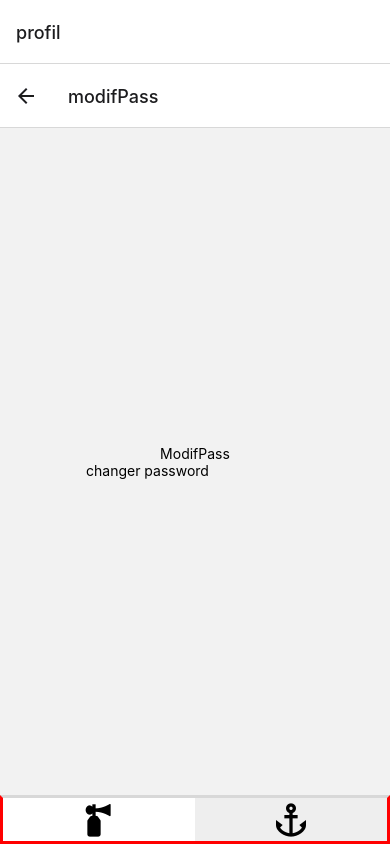
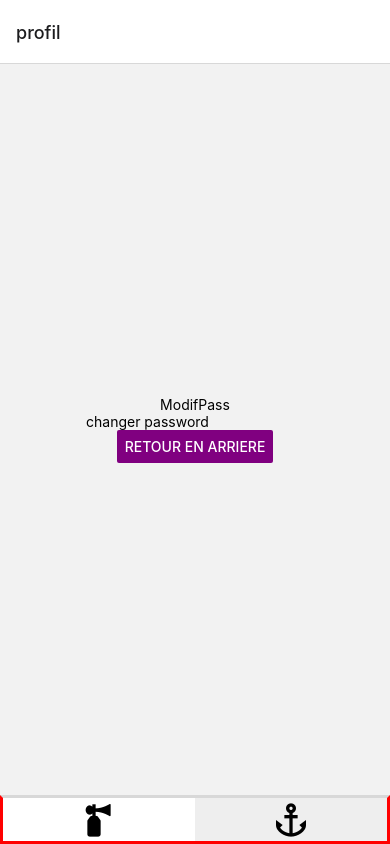
Before and after one commit to webdevproformation/react-native-d-avril-2023, a React Native app in the folder jour6-menu/: screen /profil in a window 390 px wide. Both pictures are taken after a click on the button "MODIFIER MOT DE PASSE". Built offline with nearby package versions, Linux system fonts and the light colour scheme.

Commit message:
suppression titre et goBack

```diff
--- a/jour6-menu/composants/ModifPass.jsx
+++ b/jour6-menu/composants/ModifPass.jsx
@@ -1,11 +1,12 @@
-import { StyleSheet, Text, View , TextInput } from 'react-native'
+import { StyleSheet, Text, View , TextInput , Button } from 'react-native'
 import React from 'react'
 
-const ModifPass = () => {
+const ModifPass = ({navigation}) => {
   return (
     <View style={styles.box}>
       <Text>ModifPass</Text>
       <TextInput placeholder='changer password' />
+      <Button onPress={() => navigation.goBack()}  title='retour en arriere' color="purple"/>
     </View>
   )
 }
--- a/jour6-menu/composants/ProfilNavigation.jsx
+++ b/jour6-menu/composants/ProfilNavigation.jsx
@@ -7,8 +7,8 @@ const Stack = createNativeStackNavigator();
 const ProfilNavigation = () => {
   return (
     <Stack.Navigator>
-        <Stack.Screen component={Profil} name="profil" />
-        <Stack.Screen component={ModifPass} name="modifPass" />
+        <Stack.Screen component={Profil} name="profil" options={{headerShown : false}} />
+        <Stack.Screen component={ModifPass} name="modifPass" options={{headerShown : false}} />
     </Stack.Navigator>
   )
 }
```
